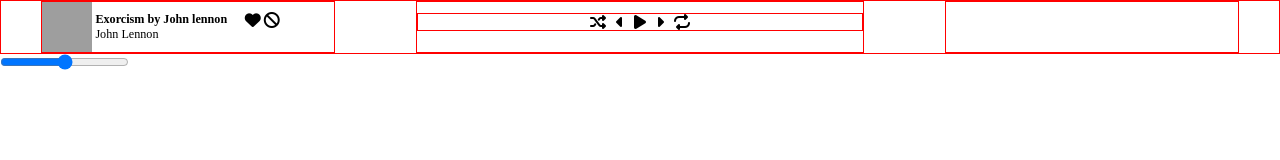
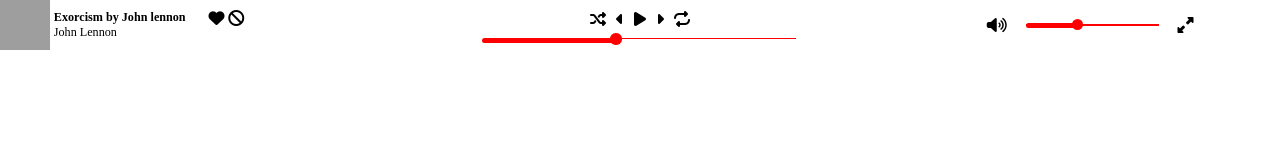
Before and after one commit to abrar-nasim/cn_web_d, a plain HTML site: page music/music-controller/index.html in a window 1280 px wide. Drawn offline with Linux system fonts and the light colour scheme; grey boxes are pictures that could not be loaded.

Commit message:
complete the music controller section of music player project

```diff
--- a/music/music-controller/index.html
+++ b/music/music-controller/index.html
@@ -29,15 +29,28 @@
                 <i class="fa-solid fa-repeat"></i>
             </div>
             <div class="control-progress-bar">
+                <div class="progress-bar">
+                    <div class="progress-bar-complete"></div>
+                </div>
 
             </div>
         </div>
 
             <!-- right control  -->
-        <div class="right"></div>
+        <div class="right">
+            <i class="fa-solid fa-volume-high"></i>
+
+            <div class="control-progress-bar-right">
+                    <div class="progress-bar-complete-right"></div>
+
+            </div>
+
+            <i class="fa-solid fa-up-right-and-down-left-from-center"></i>
+        </div>
+
+
     </div>
 
 
-    <input type="range" id="seek">
 </body>
 </html>
--- a/music/music-controller/style.css
+++ b/music/music-controller/style.css
@@ -6,16 +6,17 @@
 
 #music-controller{
     height: 5%;
-    border: 1px solid red;
+    /* border: 1px solid red; */
     display: flex;
-    justify-content: space-around;
+    justify-content: space-evenly;
 }
 
 /* music controller left  */
 
 #music-controller .left{
-    border: 1px solid red;
+    /* border: 1px solid red; */
     display: flex;
+    flex: 1 1 auto;
     width: 23%;
     gap: 1%;
 }
@@ -42,28 +43,106 @@
 /* music controller center  */
 
 #music-controller .center{
-    border: 1px solid red;
-    width: 35%;
+    /* border: 1px solid red; */
+    width: 34%;
     display: flex;
     flex-direction: column;
     justify-content: space-evenly;
+    flex: 1 1 auto;
 
 }
 
 #music-controller .center .center-top-control{
     display: flex;
-    border: 1px solid red;
+    /* border: 1px solid red; */
     justify-content: center;
     gap: 10px;
 
 }
 
+.control-progress-bar{
+    display: flex;
+    justify-content: center;
+}
 
+.control-progress-bar .progress-bar{
+    width: 60%;
+    height: 1px;
+    background-color: red;
+    /* border: 1px solid red; */
+    border-radius: 5%;
+}
+
+
+
+/* .control-progress-bar .progress-bar::before{
+    content: '';
+    width: 10.2%;
+    height: 0;
+    border-radius: 5px;
+    border: 3px solid rgb(247, 9, 9);
+    position: absolute;
+    margin-left: -5px;
+    top: 5.61%;
+} */
+
+.progress-bar-complete{
+    width: 43%;
+    height: 5px;
+    background-color: red;
+    z-index: 55;
+    border-radius: 5px;
+    margin-left: -1.5px;
+    margin-top: -0.5px;
+}
+
+.control-progress-bar .progress-bar .progress-bar-complete::after{
+    content: '';
+    width: 0.7rem;
+    height: 0.7rem;
+    border-radius: 50%;
+    position: absolute;
+    background-color: red;
+    margin-top: -4.2px;
+    margin-left: 10%;
+}
 
 /* music controller right  */
 
 #music-controller .right{
-    border: 1px solid red;
+    /* border: 1px solid red; */
     width: 23%;
+    display: flex;
+    flex: 1 1 auto;
+    justify-content: center;
+    align-items: center;
+    gap: 5%;
 
 }
+
+.control-progress-bar-right {
+    width: 35%;
+    height: 2px;
+    background-color: red;
+}
+
+.control-progress-bar-right .progress-bar-complete-right{
+    width: 40%;
+    height: 5px;
+    background-color: red;
+    margin-top: -1.5px;
+    border-radius: 5px;
+
+}
+
+.control-progress-bar-right .progress-bar-complete-right::after{
+    content: '';
+    width: 0.7rem;
+    height: 0.7rem;
+    border-radius: 50%;
+    background-color: red;
+    position: absolute;
+    margin-left: 3.6%;
+    margin-top: -3.4px;
+
+}
```
